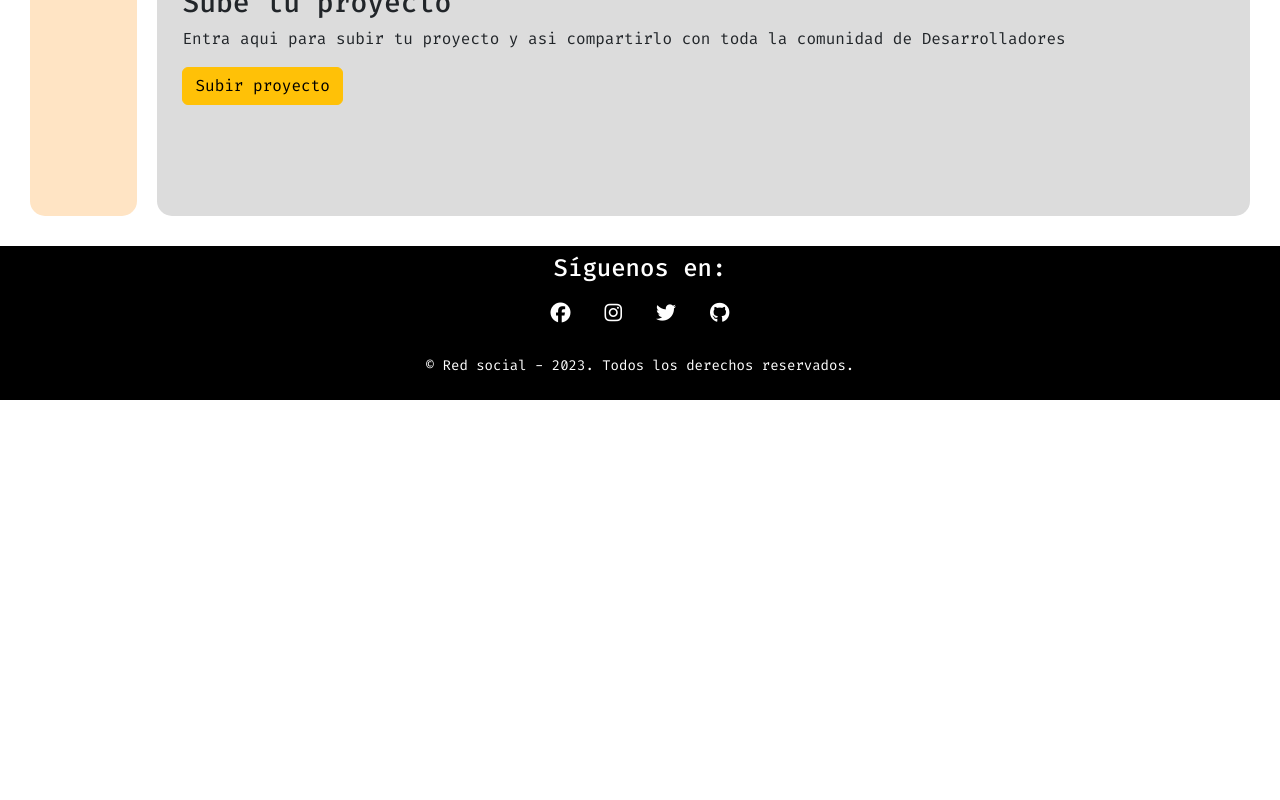
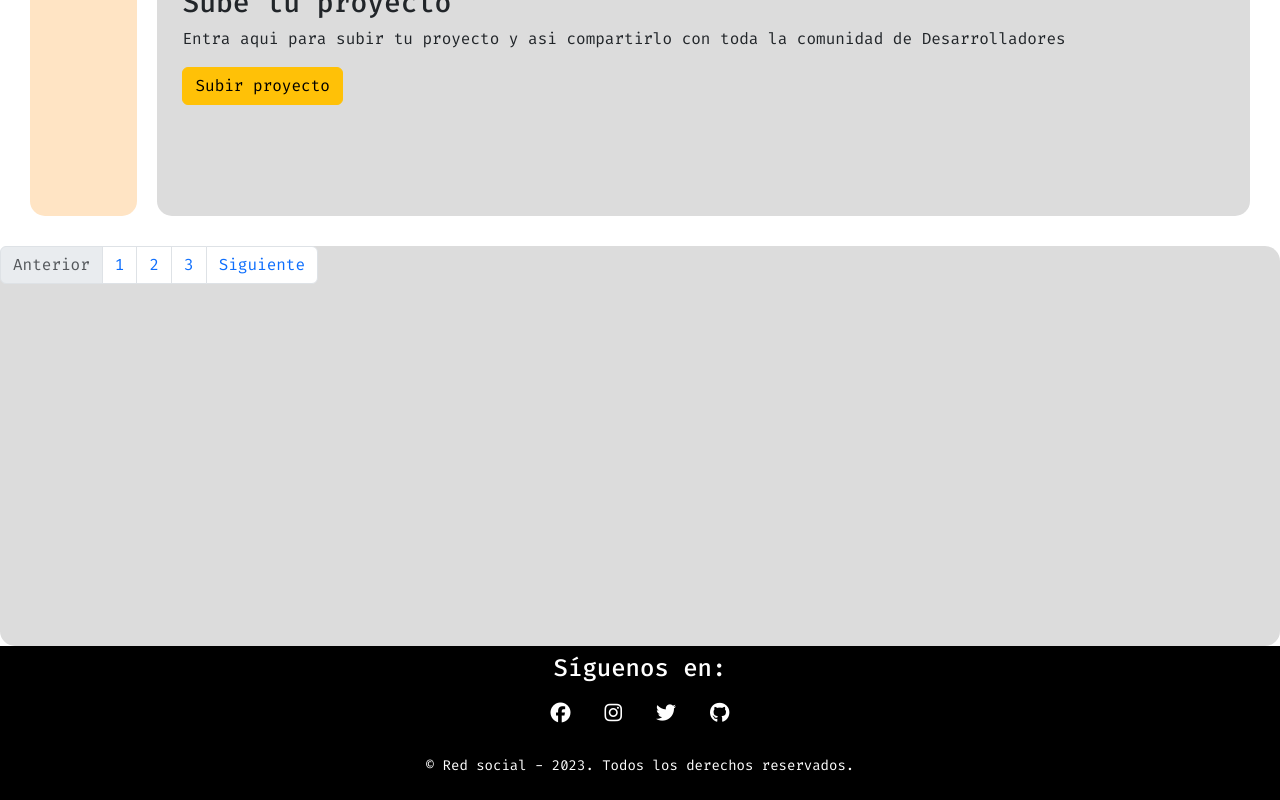
Before and after one commit to Manuhergreen/socialDevelopers2023, an Angular app in the folder FE/: page /areaPersonal in a window 1280 px wide. Shown: the part 421-1221 px from the top of the page. Before the commit the page ends 821 px from the top, so only its background shows below. Built offline with nearby package versions, Linux system fonts and the light colour scheme.

Commit message:
projects/usuers/boxes and pag(not finish)

```diff
--- a/FE/src/app/pages/area-personal/area-personal.component.html
+++ b/FE/src/app/pages/area-personal/area-personal.component.html
@@ -30,3 +30,18 @@
         </div>
     </div>
 </div>
+
+<div class="projects-area">
+
+        <ul class="pagination">
+          <li class="page-item disabled">
+            <a class="page-link" href="#" tabindex="-1">Anterior</a>
+          </li>
+          <li class="page-item"><a class="page-link custom-page-link" href="#">1</a></li>
+          <li class="page-item"><a class="page-link custom-page-link" href="#">2</a></li>
+          <li class="page-item"><a class="page-link custom-page-link" href="#">3</a></li>
+          <li class="page-item">
+            <a class="page-link" href="#">Siguiente</a>
+          </li>
+        </ul>
+  </div>
--- a/FE/src/app/pages/area-personal/area-personal.component.scss
+++ b/FE/src/app/pages/area-personal/area-personal.component.scss
@@ -61,3 +61,12 @@
 .text-profile p{
     margin-right: 5px;
 }
+
+
+.projects-area{
+    background-color: gainsboro;
+    border-radius: 15px;
+    width: 100%;
+    height: 400px;
+
+}
```
